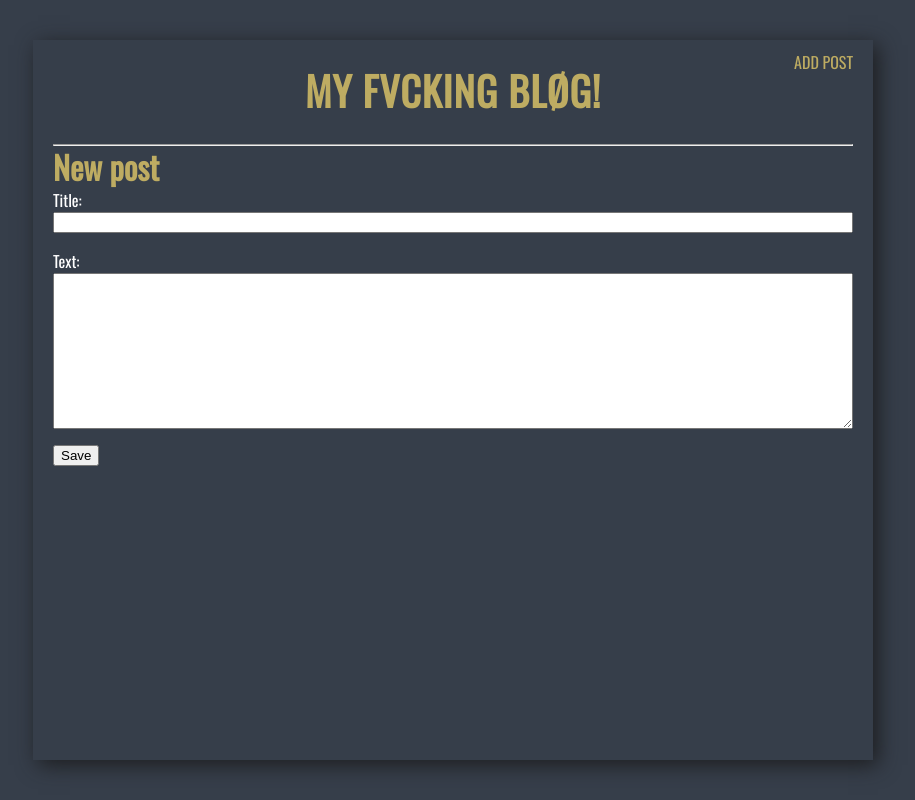
After one commit to derzeitgeistmmm/my-first-blog, a Django app: page /post/new/ in a window 1280 px wide. The commit adds this page. Shown: the whole page, without its empty margins (187-1102 px from the left). Run offline with Django 3.2, Linux system fonts and the light colour scheme; the visitor is signed in with stand-in values (Sample User, id 1).

Commit message:
Added views to create/edit blog post inside the site.

```diff
--- /dev/null
+++ b/blog/form.py
@@ -0,0 +1,9 @@
+from django import forms
+
+from .models import Post
+
+
+class PostForm(forms.ModelForm):
+    class Meta:
+        model = Post
+        fields = ('title', 'text', )
--- a/blog/static/css/blog.css
+++ b/blog/static/css/blog.css
@@ -5,11 +5,15 @@ html {
 }
 
 body {
-    width: 600px;
+    width: 800px;
     margin: 40px auto;
     background-color: #363e4a;
     padding: 10px 20px 20px 20px;
     box-shadow: 5px 5px 20px #1d1e20;
+}
+
+hr {
+    color: #beac62;
 }
 
 h1, h2, h3, h4 {
@@ -32,8 +36,8 @@ a {
 
 .top-menu, .top-menu:hover, .top-menu:visited {
     color: #beac62;
+    font-size: 16px;
     float: right;
-    font-size: 16px;
 }
 
 .post p, .post ul {
@@ -53,7 +57,7 @@ a {
 }
 
 .post-form textarea, .post-form input {
-    width: 100;
+    width: 100%;
 }
 
 .published-date {
--- a/blog/templates/blog/base.html
+++ b/blog/templates/blog/base.html
@@ -2,14 +2,17 @@
 <html>
     <head>
         <meta charset="utf-8">
-        <title>MY FUCKING BLOG!</title>
+        <title>MY FVCKING BLØG!</title>
         <link rel="stylesheet" href="{% static 'css/blog.css' %}">
         <link href="https://fonts.googleapis.com/css?family=Oswald" rel="stylesheet" type="text/css">
     </head>
 
     <body>
+        {% if user.is_authenticated %}
+            <a href="{% url 'post_new' %}" class="top-menu">ADD POST</a>
+        {% endif %}
         <div class="page-header">
-            <h1><a href="/">MY FUCKING BLOG!</a></h1>
+            <h1><a href="/">MY FVCKING BLØG!</a></h1>
         </div>
 
         <div class="content container">
--- a/blog/templates/blog/post_detail.html
+++ b/blog/templates/blog/post_detail.html
@@ -7,6 +7,7 @@
         <p>{{ post.text | linebreaksbr }}</p>
     </div>
     {% if post.published_date %}
+        <a href="{% url 'post_edit' pk=post.pk %}" class="top-menu">EDIT</a>
         <div class="published-date">
             <p>{{ post.published_date }}</p>
         </div>
--- /dev/null
+++ b/blog/templates/blog/post_edit.html
@@ -0,0 +1,10 @@
+{% extends 'blog/base.html' %}
+
+{% block content %}
+<hr>
+<h1>New post</h1>
+<form method="POST" class="post-form">{% csrf_token %}
+    {{ form.as_p }}
+    <button type="submit" class="save btn btn-default">Save</button>
+</form>
+{% endblock %}
--- a/blog/templates/blog/post_list.html
+++ b/blog/templates/blog/post_list.html
@@ -7,6 +7,7 @@
             <h2><a href="{% url 'post_detail' pk=post.pk %}">{{ post.title }}</a></h2>
             <p>{{ post.text | linebreaksbr }}</p>
         </div>
+        <a href="{% url 'post_edit' pk=post.pk %}" class="top-menu">EDIT</a>
         <div class="published-date">
             <p>{{ post.published_date }}</p>
         </div>
--- a/blog/urls.py
+++ b/blog/urls.py
@@ -5,4 +5,6 @@ from . import views
 urlpatterns = [
         path('', views.post_list, name='post_list'),
         path('post/<int:pk>/', views.post_detail, name='post_detail'),
+        path('post/new/', views.post_new, name='post_new'),
+        path('post/<int:pk>/edit/', views.post_edit, name='post_edit'),
 ]
--- a/blog/views.py
+++ b/blog/views.py
@@ -1,6 +1,8 @@
 from django.shortcuts import render, get_object_or_404
 from .models import Post
+from .form import PostForm
 from django.utils import timezone
+from django.shortcuts import redirect
 
 
 # Create your views here.
@@ -13,3 +15,30 @@ def post_list(request):
 def post_detail(request, pk):
     post = get_object_or_404(Post, pk=pk)
     return render(request, 'blog/post_detail.html', {'post': post})
+
+
+def post_new(request):
+    if request.method == "POST":
+        form = PostForm(request.POST)
+        if form.is_valid():
+            post = form.save(commit=False)
+            post.author = request.user
+            post.published_date = timezone.now()
+            post.save()
+            return redirect('post_detail', pk=post.pk)
+    else:
+        form = PostForm()
+    return render(request, 'blog/post_edit.html', {'form': form})
+
+
+def post_edit(request, pk):
+    post = get_object_or_404(Post, pk=pk)
+    if request.method == "POST":
+        form = PostForm(request.POST, instance=post)
+        if form.is_valid():
+            post = form.save(commit=False)
+            post.save()
+            return redirect('post_detail', pk=post.pk)
+    else:
+        form = PostForm(instance=post)
+    return render(request, 'blog/post_edit.html', {'form': form})
```
